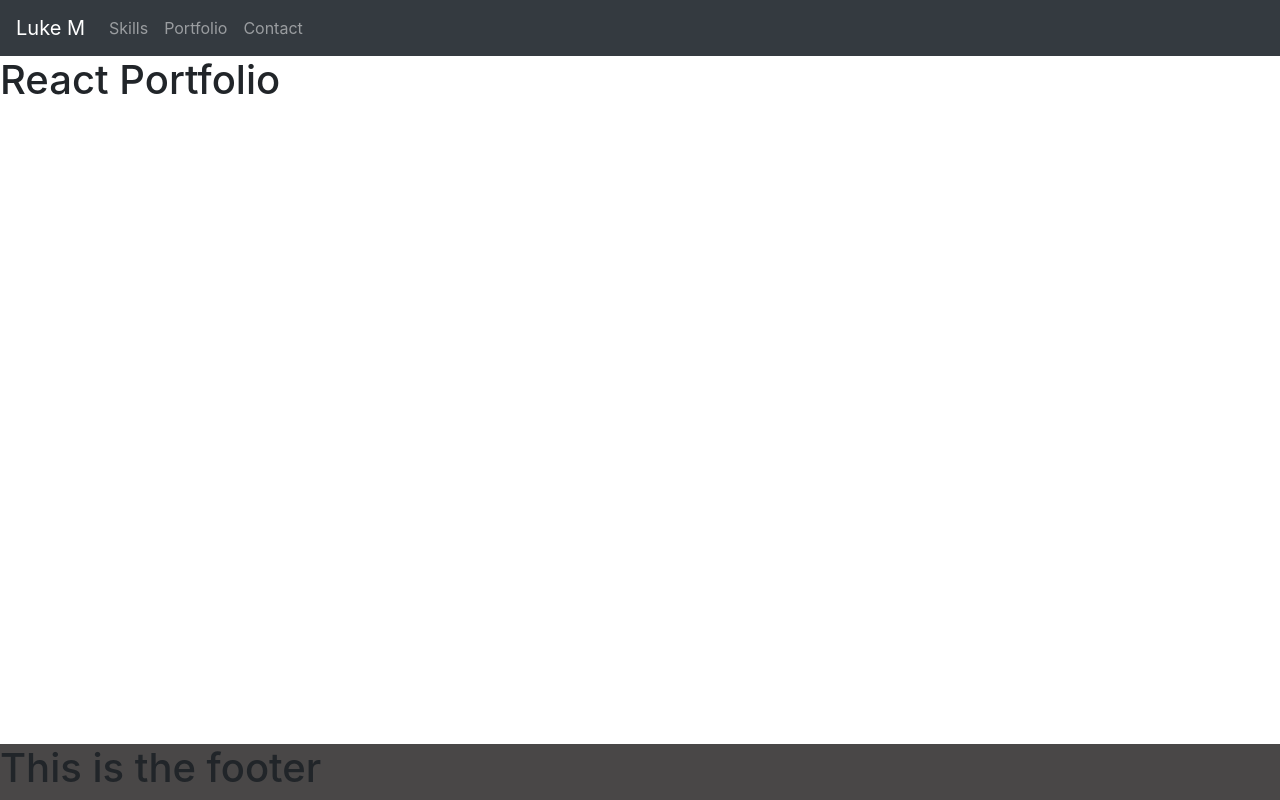
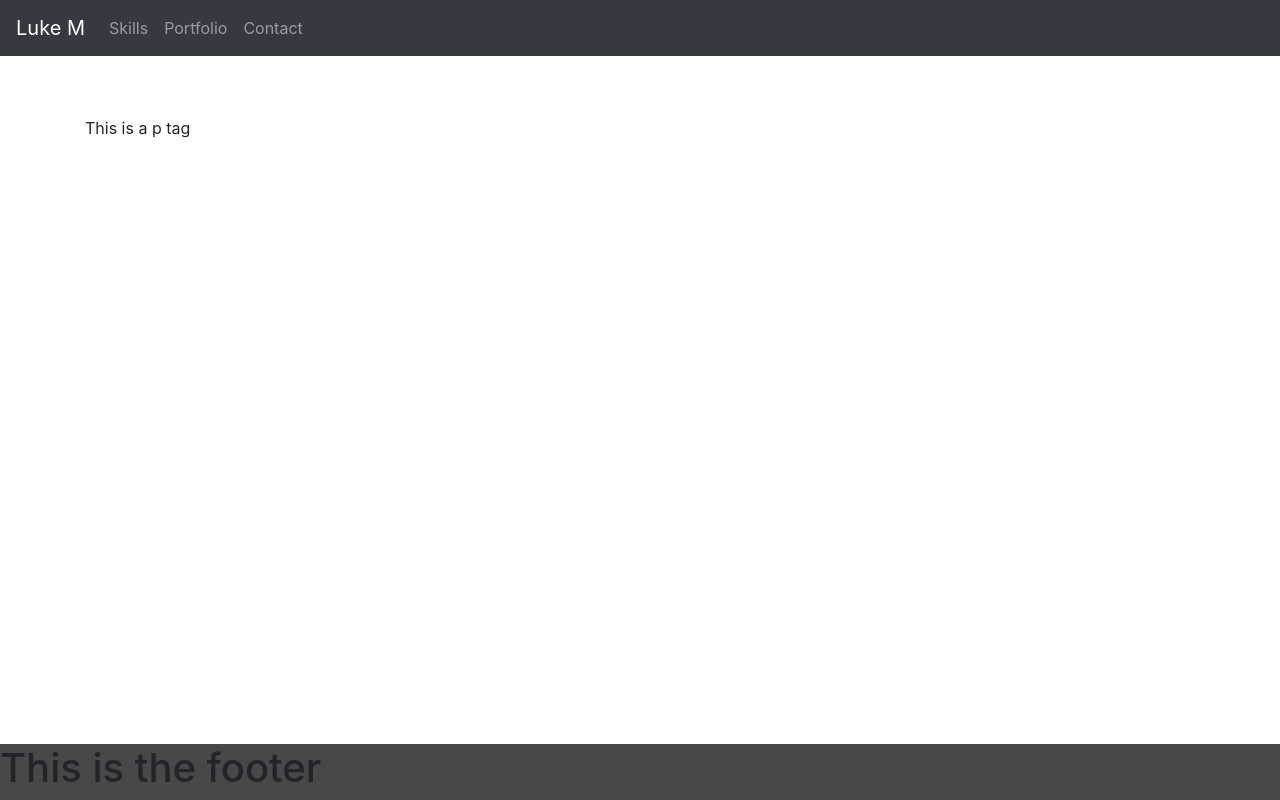
Before and after one commit to LukeMartin-123/LukeM-Portfolio, a React (Create React App) app: page / in a window 1280 px wide. Built offline with nearby package versions, Linux system fonts and the light colour scheme.

Commit message:
Setting Up About Me / Intro Page

```diff
--- a/src/App.js
+++ b/src/App.js
@@ -7,6 +7,9 @@ import About from "./pages/About";
 import Header from "./components/Header/Header";
 import Footer from "./components/Footer/Footer";
 import Wrapper from "./components/Wrapper/Wrapper";
+import Row from "./components/Row/Row.js";
+import Col from "./components/Col/Col.js";
+import Container from "./components/Container/Container.js";
 
 
 function App() {
@@ -14,12 +17,20 @@ function App() {
     <Router>
       <div className="App">
         <Header />
-      <Wrapper>
         <Route exact path="/" component={About} />
         <Route exact path="/contact" component={Contact} />
         <Route exact path="/projects" component={Projects} />
         <Route exact path="/skills" component={Skills} />
-      </Wrapper>
+        <Container style={{ marginTop: 30 }}>
+          <Row>
+            <Col size="md-12">
+            <p>This is a p tag</p>
+            </Col>
+          </Row>
+          <Row>
+
+          </Row>
+        </Container>
         <Footer />
       </div>
     </Router>
--- /dev/null
+++ b/src/components/Col/Col.js
@@ -0,0 +1,9 @@
+import React from "react";
+
+function Col(props) {
+  const size = props.size.split(" ").map(size => "col-" + size).join(" ");
+
+  return <div className={size}>{props.children}</div>;
+}
+
+export default Col;
--- /dev/null
+++ b/src/components/Container/Container.js
@@ -0,0 +1,7 @@
+import React from "react";
+
+function Container(props) {
+  return <div className="container" style={props.style}>{props.children}</div>;
+}
+
+export default Container;
--- a/src/components/Header/Header.js
+++ b/src/components/Header/Header.js
@@ -31,11 +31,7 @@ function Header() {
           <li className="nav-item">
             <Link
               to="/contact"
-              className={
-                window.location.pathname === "/contact" || window.location.pathname === "/contact"
-                  ? "nav-link active"
-                  : "nav-link"
-              }
+              className={window.location.pathname === "/Contact" ? "nav-link active" : "nav-link"}
             >
               Contact
             </Link>
--- /dev/null
+++ b/src/components/Row/Row.js
@@ -0,0 +1,7 @@
+import React from "react";
+
+function Row(props) {
+  return <div className="row">{props.children}</div>;
+}
+
+export default Row;
--- a/src/components/Wrapper/Wrapper.js
+++ b/src/components/Wrapper/Wrapper.js
@@ -4,7 +4,6 @@ import "./styles.css";
 function Wrapper() {
   return <main className="wrapper">
 
-  <h1>React Portfolio</h1 >
   </main>;
 }
 
--- a/src/pages/About.js
+++ b/src/pages/About.js
@@ -0,0 +1,25 @@
+import React from "react";
+import Row from "../components/Row/Row.js";
+import Col from "../components/Col/Col.js";
+import Container from "../components/Container/Container.js";
+
+function About() {
+    return (
+        <div>
+            <Container style={{ marginTop: 30 }}>
+                <Row>
+                    <Col size="md-12">
+
+                    </Col>
+                </Row>
+                <Row>
+                    <Col size="md-12">
+
+                    </Col>
+                </Row>
+            </Container>
+        </div>
+    );
+}
+
+export default About;
```
Lines whose indentation alone changed are shown as unchanged.
